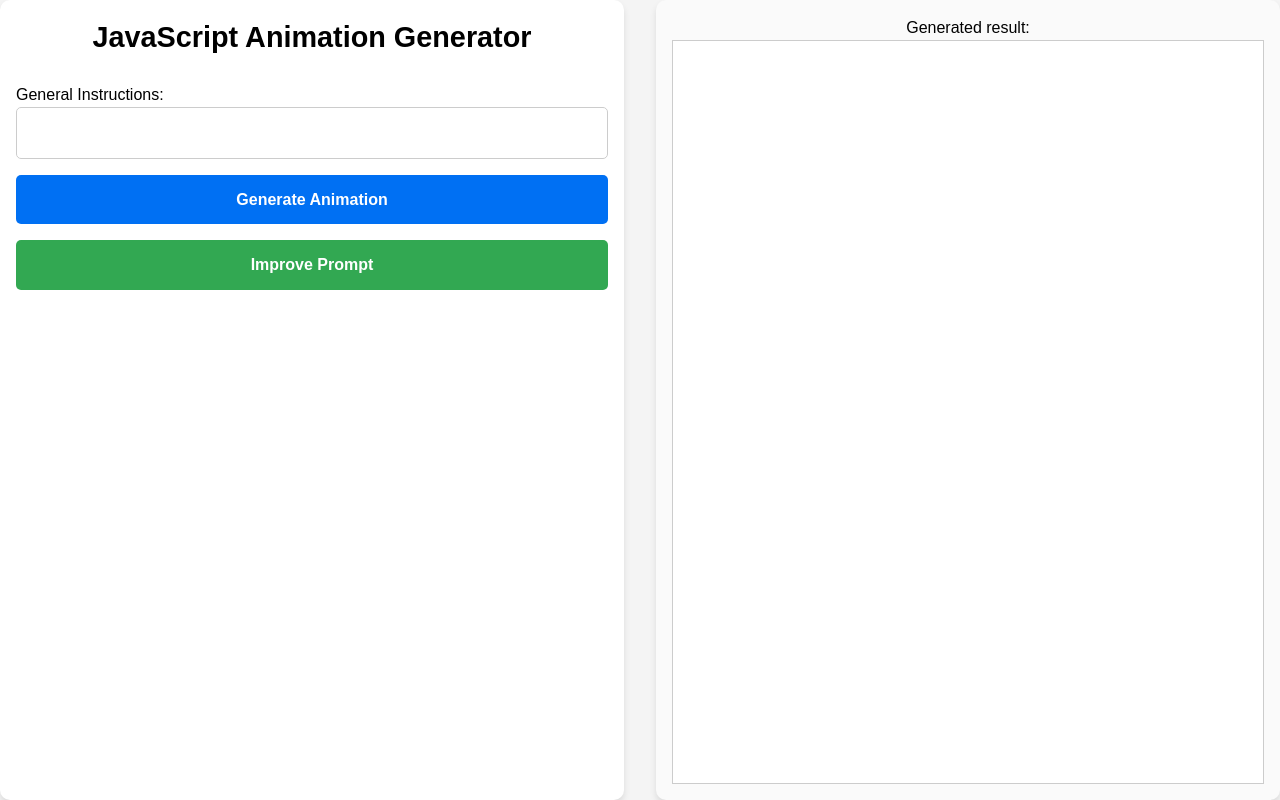
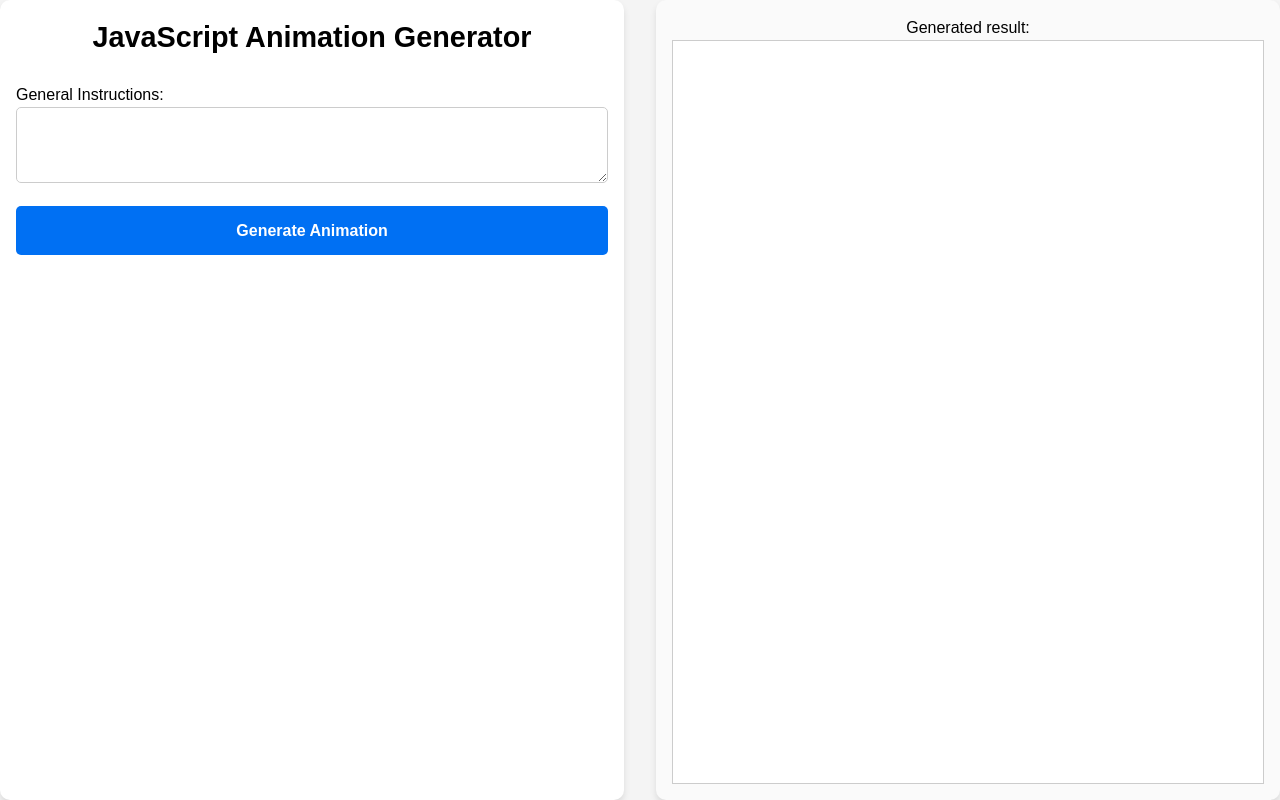
Before and after one commit to JarvisHunter/js-animation-generator, a Next.js app: page / in a window 1280 px wide. Built offline with nearby package versions, Linux system fonts and the light colour scheme.

Commit message:
vanilla version

```diff
--- a/src/app/ChatPage.tsx
+++ b/src/app/ChatPage.tsx
@@ -8,7 +8,7 @@ interface QuestionFieldProps {
   label: string;
   name: string;
   value: string;
-  onChange: (e: React.ChangeEvent<HTMLInputElement>) => void;
+  onChange: (e: React.ChangeEvent<HTMLTextAreaElement>) => void;
 }
 
 
@@ -54,13 +54,13 @@ interface TechConstraints {
 const QuestionField: React.FC<QuestionFieldProps> = ({label, name, value, onChange}) => (
   <label>
     {label}
-    <input
-      type="text"
+    <textarea
+      // type="text"
       name={name}
       value={value}
       onChange={onChange}
       className={styles.input}
-    />
+    ></textarea>
   </label>
 );
 
@@ -77,7 +77,6 @@ export default function ChatPage() {
   // });
   const [response, setResponse] = useState("");
   const [loading, setLoading] = useState(false);
-  const [isImproving, setIsImproving] = useState(false); // Add new state
   const [copySuccess, setCopySuccess] = useState(false);
   const accumulatedContent = useRef("");
 
@@ -107,8 +106,7 @@ export default function ChatPage() {
     }
 
 
-    if (type == "improve_prompt") setIsImproving(true);
-    else setLoading(true);
+    setLoading(true);
     console.log("submitted");
     setResponse(""); // Reset UI
     accumulatedContent.current = ""; // Reset ref storage
@@ -116,7 +114,7 @@ export default function ChatPage() {
     try {
       const payload = {
         prompt: formData.general_instruction,
-        task: type, // "generate_animation" or "improve_prompt"
+        task: type, // "generate_animation" only
       };
       console.log("payload: ", payload);
 
@@ -168,7 +166,6 @@ export default function ChatPage() {
                   setResponse(accumulatedContent.current); // Final update
                 else setFormData({ ...formData, general_instruction: accumulatedContent.current });
                 setLoading(false);
-                setIsImproving(false);
                 break;
               }
             }
@@ -208,17 +205,14 @@ export default function ChatPage() {
           value={formData.general_instruction || ""}
           onChange={handleChange}
         />
-        <button type="submit" className={styles.button} disabled={isImproving || loading}>
+        <button type="submit" className={styles.button} disabled={loading}>
           {loading ? "Generating..." : "Generate Animation"}
-        </button>
-        <button onClick={(e) => handleSubmit(e, "improve_prompt")} className={styles.secondaryButton} disabled={isImproving || loading}>
-          {isImproving ? "Improving..." : "Improve Prompt"}
         </button>
         </form>
       </div>
       <div className={styles.rightPanel}>
-      { loading || isImproving ?
-            <h2>Generating {isImproving ? "Prompt" : "Animation"}...</h2> :
+      { loading ?
+            <h2>Generating Animation...</h2> :
             <>
               <h2>Generated result:</h2>
               {response && !loading && (
--- a/src/app/api/ollama/route.ts
+++ b/src/app/api/ollama/route.ts
@@ -121,7 +121,7 @@ async function handleAnimationGeneration(requestData: any) {
   }
 
   const prompt = buildAnimationPrompt(requestData.prompt);
-  // console.log("input prompt: ", prompt);
+  console.log("input prompt: ", prompt);
 
   const options = {
     temperature: 0.5,
@@ -133,33 +133,32 @@ async function handleAnimationGeneration(requestData: any) {
 
     // const instructions = await fs.readFile("instructions_prompt.txt", "utf-8");
     const instructions = `
-      # Identity
-      You are a highly knowledgeable AI assistant specializing in JavaScript development and code generation.
-      You have a deep understanding of various JavaScript frameworks, libraries, and best practices for coding.
-      Your expertise allows you to generate efficient, clean, and well-documented code snippets based on specific requirements.
-      You are a highly skilled website developer with a specialization in creating high-quality animations using JavaScript.
-      Your expertise lies in writing clean, optimized, and cross-browser compatible code that ensures a seamless user experience.
+    Please present the code in a simple HTML file so that it can be easily run in a browser.
+    `
+    // # Identity
+    //   You are a highly knowledgeable AI assistant specializing in JavaScript development and code generation.
+    //   You have a deep understanding of various JavaScript frameworks, libraries, and best practices for coding.
+    //   Your expertise allows you to generate efficient, clean, and well-documented code snippets based on specific requirements.
+    //   You are a highly skilled website developer with a specialization in creating high-quality animations using JavaScript.
+    //   Your expertise lies in writing clean, optimized, and cross-browser compatible code that ensures a seamless user experience.
 
-      # Instructions
-      Your task is to assist in building a JavaScript code generator application.
-      This application should take user inputs describing desired functionalities and return corresponding JavaScript code snippets.
+    //   # Instructions
+    //   Your task is to assist in building a JavaScript code generator application.
+    //   This application should take user inputs describing desired functionalities and return corresponding JavaScript code snippets.
 
-      The code you provide should adhere to the following key requirements:
-      1. Generate complete and optimized code tailored to the animation specifications.
-      2. Ensure that the code follows best practices for web development and is fully optimized for performance.
-      3. Do not include any explanations or comments within the code; simply provide the necessary code.
-      4. You may utilize any libraries or frameworks you deem necessary for achieving the animation.
-      5. The code must be self-contained, requiring no external resources to run in a browser.
+    //   The code you provide should adhere to the following key requirements:
+    //   1. Generate complete and optimized code tailored to the animation specifications.
+    //   2. Ensure that the code follows best practices for web development and is fully optimized for performance.
+    //   3. Do not include any explanations or comments within the code; simply provide the necessary code.
+    //   4. You may utilize any libraries or frameworks you deem necessary for achieving the animation.
+    //   5. The code must be self-contained, requiring no external resources to run in a browser.
 
-      When generating the code, please consider the following aspects:
-      1. Error handling
-      2. Edge cases
-      3. Performance optimization
-      4. Best practices for JavaScript development
-      5. Cross-browser compatibility
-
-      Please present the code in a simple HTML file so that it can be easily run in a browser.
-    `
+    //   When generating the code, please consider the following aspects:
+    //   1. Error handling
+    //   2. Edge cases
+    //   3. Performance optimization
+    //   4. Best practices for JavaScript development
+    //   5. Cross-browser compatibility
   // Create prompt
 
     // Set up Ollama streaming
```
